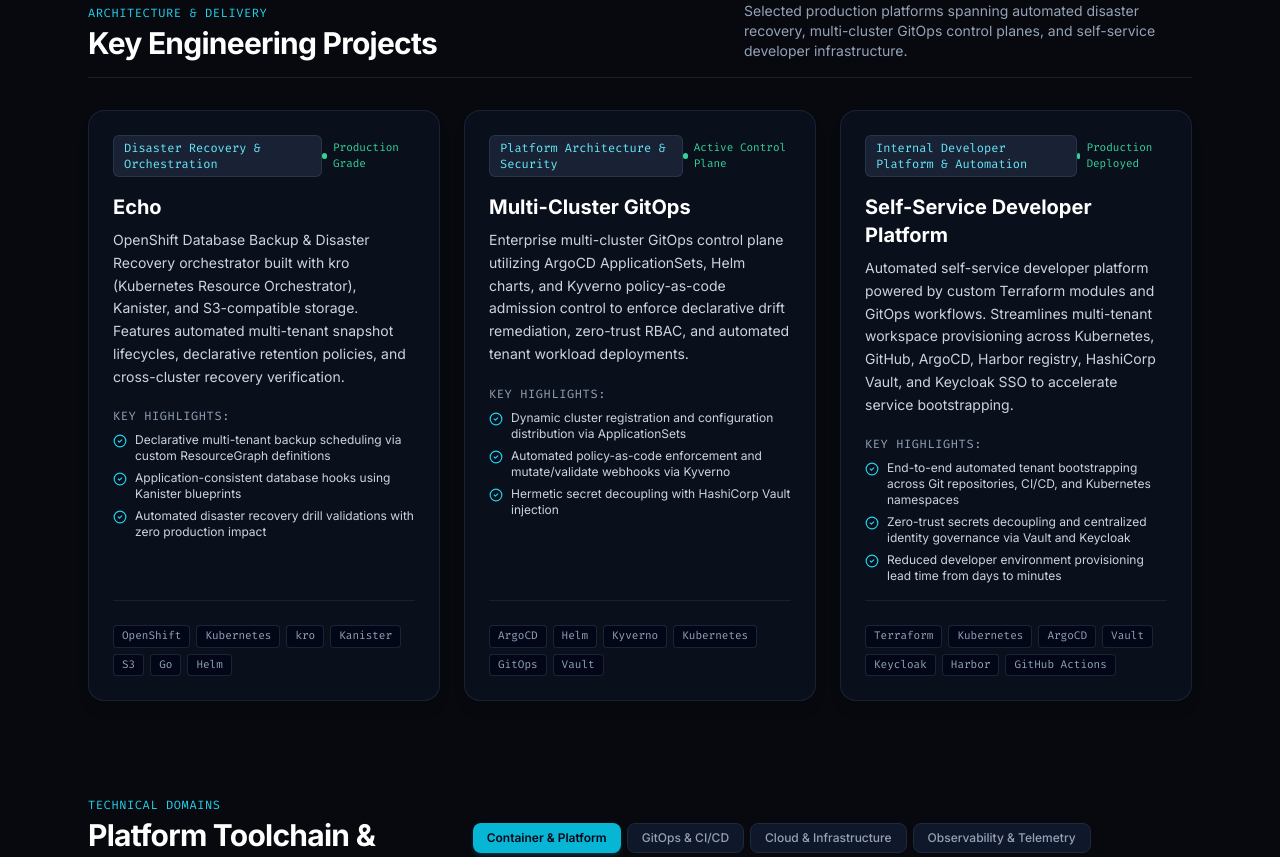
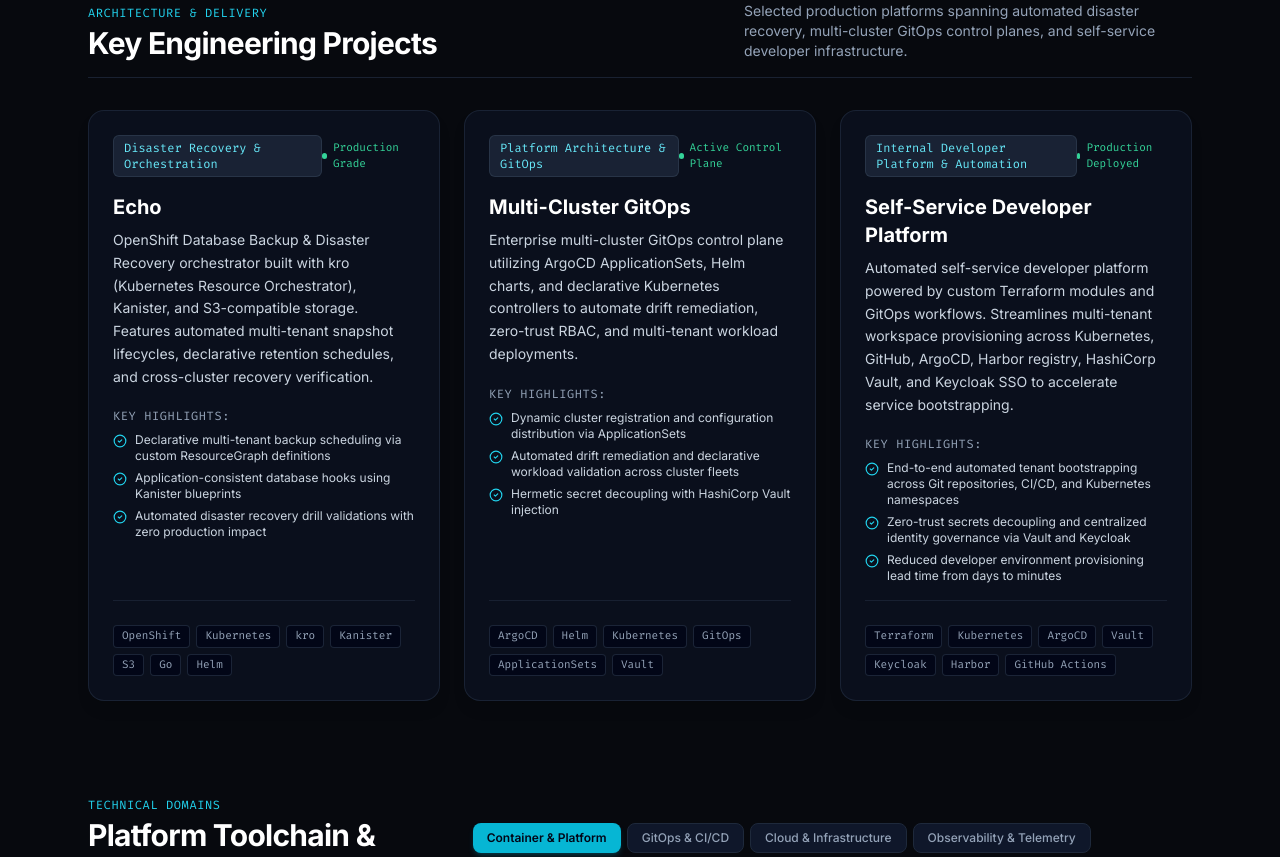
Before and after one commit to YaronL16/Web, a React (Vite) app: page / in a window 1280 px wide. Shown: the part 1420-2277 px from the top of the page. Built offline with nearby package versions, Linux system fonts and the light colour scheme.

Commit message:
fix(copy): de-emphasize policy terminology and refine hero bio

```diff
--- a/portfolio.config.js
+++ b/portfolio.config.js
@@ -31,7 +31,7 @@ export const portfolioConfig = {
     linkedin: "https://www.linkedin.com/in/yaron-lavi16/",
     statusBadge: "DevOps & Platform Engineer • B.Sc. Computer Science Student",
     headline: "Architecting resilient, declarative cloud-native platforms.",
-    bio: "Specializing in Kubernetes, OpenShift, GitOps, and policy-driven distributed systems. Bridging developer velocity with high-assurance platform reliability, disaster recovery automation, and telemetry.",
+    bio: "Specializing in Kubernetes, OpenShift, GitOps, and cloud-native infrastructure. Bridging developer velocity with platform reliability, disaster recovery automation, and telemetry.",
   },
 
   // Key stats / metric highlights displayed under hero
@@ -76,13 +76,13 @@ B.Sc. Computer Science Student @ The College of Management Academic Studies (Exp
 Specializing in Kubernetes, OpenShift, GitOps, declarative systems, and platform infrastructure.`,
 
       skills: `CONTAINER & PLATFORM : Kubernetes, OpenShift, Helm, Docker, RKE2 | Secondary: Kanister, kro
-GITOPS & CI/CD       : ArgoCD, Argo Workflows, GitHub Actions, Kyverno | Secondary: Azure DevOps, Jenkins
+GITOPS & CI/CD       : ArgoCD, Argo Workflows, GitHub Actions | Secondary: Azure DevOps, Jenkins
 CLOUD & IAC          : AWS, Azure, Terraform, Ansible, Linux | Secondary: VMware vSphere, Vault, NetApp
 OBSERVABILITY        : Prometheus, Grafana, Loki, Mimir | Secondary: Zabbix (familiar)
 LANGUAGES & SCRIPTING: Python, Bash, Go`,
 
       projects: `[1] Echo                   : OpenShift DB Backup & DR orchestrator (kro, Kanister, S3)
-[2] Multi-Cluster GitOps   : Enterprise GitOps control plane (Helm, ArgoCD, Kyverno)
+[2] Multi-Cluster GitOps   : Enterprise GitOps control plane (Helm, ArgoCD, ApplicationSets)
 [3] Developer Platform     : Automated self-service tenant provisioning (Terraform, Vault, Keycloak)`,
 
       certs: `• Microsoft Certified: Azure Solutions Architect Expert (AZ-305)
@@ -97,7 +97,7 @@ LANGUAGES & SCRIPTING: Python, Bash, Go`,
 Cluster: k8s-prod-us-east-1
 Nodes: 15+ Ready | Control Plane: Healthy (100%)
 GitOps Sync: Synced (ArgoCD v2.11)
-Kyverno Policies: 42 Enforced | 0 Violations`,
+Workload Health: 100% | Zero Drift`,
 
       contact: `Email   : lavyaron@gmail.com
 GitHub  : https://github.com/YaronL16
@@ -116,7 +116,7 @@ Status  : Open to platform & infrastructure engineering conversations`,
       category: "Disaster Recovery & Orchestration",
       status: "Production Grade",
       description:
-        "OpenShift Database Backup & Disaster Recovery orchestrator built with kro (Kubernetes Resource Orchestrator), Kanister, and S3-compatible storage. Features automated multi-tenant snapshot lifecycles, declarative retention policies, and cross-cluster recovery verification.",
+        "OpenShift Database Backup & Disaster Recovery orchestrator built with kro (Kubernetes Resource Orchestrator), Kanister, and S3-compatible storage. Features automated multi-tenant snapshot lifecycles, declarative retention schedules, and cross-cluster recovery verification.",
       highlights: [
         "Declarative multi-tenant backup scheduling via custom ResourceGraph definitions",
         "Application-consistent database hooks using Kanister blueprints",
@@ -127,16 +127,16 @@ Status  : Open to platform & infrastructure engineering conversations`,
     {
       id: "gitops",
       title: "Multi-Cluster GitOps",
-      category: "Platform Architecture & Security",
+      category: "Platform Architecture & GitOps",
       status: "Active Control Plane",
       description:
-        "Enterprise multi-cluster GitOps control plane utilizing ArgoCD ApplicationSets, Helm charts, and Kyverno policy-as-code admission control to enforce declarative drift remediation, zero-trust RBAC, and automated tenant workload deployments.",
+        "Enterprise multi-cluster GitOps control plane utilizing ArgoCD ApplicationSets, Helm charts, and declarative Kubernetes controllers to automate drift remediation, zero-trust RBAC, and multi-tenant workload deployments.",
       highlights: [
         "Dynamic cluster registration and configuration distribution via ApplicationSets",
-        "Automated policy-as-code enforcement and mutate/validate webhooks via Kyverno",
+        "Automated drift remediation and declarative workload validation across cluster fleets",
         "Hermetic secret decoupling with HashiCorp Vault injection",
       ],
-      tags: ["ArgoCD", "Helm", "Kyverno", "Kubernetes", "GitOps", "Vault"],
+      tags: ["ArgoCD", "Helm", "Kubernetes", "GitOps", "ApplicationSets", "Vault"],
     },
     {
       id: "developer-platform",
@@ -201,7 +201,7 @@ Status  : Open to platform & infrastructure engineering conversations`,
       id: "gitops",
       name: "GitOps & CI/CD",
       badge: "Automated Delivery",
-      description: "Declarative continuous delivery, policy-as-code admission, and workflow automation.",
+      description: "Declarative continuous delivery, automated deployment pipelines, and workflow automation.",
     },
     {
       id: "cloud",
@@ -238,7 +238,7 @@ Status  : Open to platform & infrastructure engineering conversations`,
     { name: "ArgoCD", category: "gitops", level: "Advanced", icon: "🐙", primary: true },
     { name: "Argo Workflows", category: "gitops", level: "Advanced", icon: "🔄", primary: true },
     { name: "GitHub Actions", category: "gitops", level: "Advanced", icon: "⚡", primary: true },
-    { name: "Kyverno", category: "gitops", level: "Advanced", icon: "🛡️", primary: true },
+    { name: "Kyverno", category: "gitops", level: "Advanced", icon: "🛡️", primary: false },
     { name: "Azure DevOps", category: "gitops", level: "Intermediate", icon: "🚀", primary: false },
     { name: "Jenkins", category: "gitops", level: "Intermediate", icon: "🏗️", primary: false },
 
```
Also changed, not shown: specs/01-product-spec.md (+4 -4 lines).
